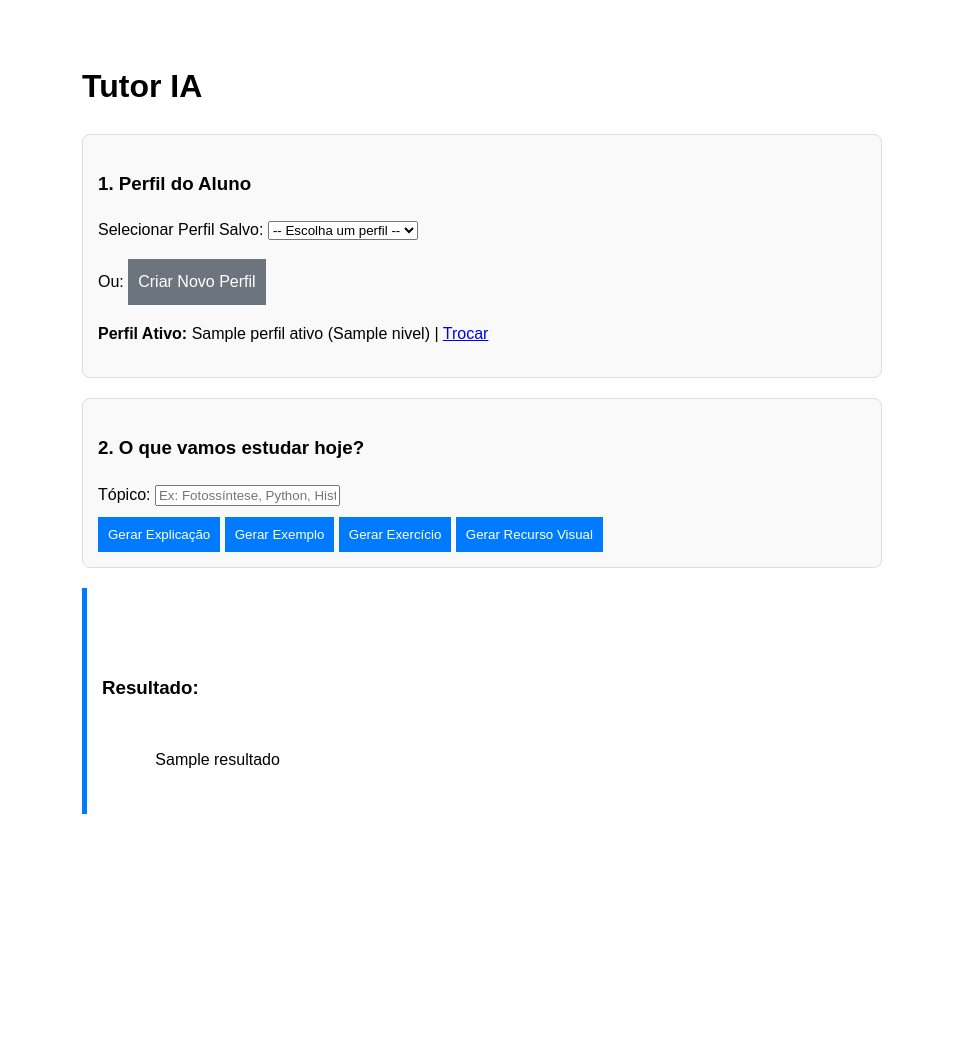
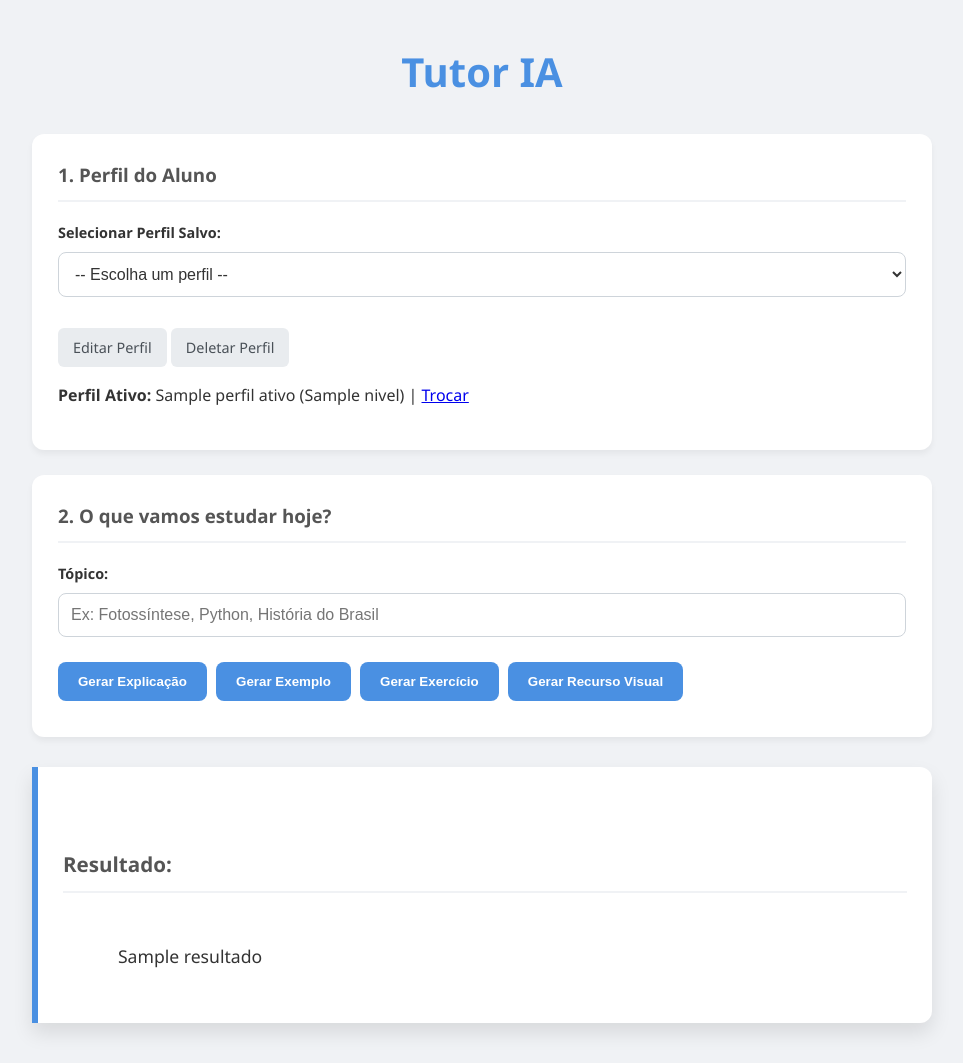
Before and after one commit to HebSP/personal-ia-teaching, a Flask app: template src/templates/index.html in a window 1280 px wide. Shown: the whole page, without its empty margins (158-1121 px from the left). Before the commit the page ends 814 px from the top, so only its background shows below. Run offline with Flask 3, Linux system fonts and the light colour scheme; the template is opened without the code that fills it: most values are stand-ins (such as "Sample title", 1, 10 or a date in 2020).

Commit message:
refactor(web): improved layout and styling for UI

```diff
--- a/src/app.py
+++ b/src/app.py
@@ -1,7 +1,8 @@
 import os
+import re
 from dotenv import load_dotenv
 from flask import Flask, render_template, request, session, redirect, url_for, flash
-from storage import listar_perfis, carregar_perfil, salvar_perfil
+from storage import atualizar_perfil, deletar_perfil, listar_perfis, carregar_perfil, salvar_perfil
 from generator import configurar_cliente, gerar_exemplo, gerar_exercicio, gerar_explicacao, gerar_visual
 
 load_dotenv()
@@ -15,6 +16,7 @@ def index():
     perfis = listar_perfis()
     resultado = None
     criando_perfil = request.args.get('novo_perfil') == '1'
+    deletar_solicitado = request.args.get('deletar_perfil') == '1'
 
     api_key = os.getenv("GEMINI_API_KEY")
     if not api_key:
@@ -22,6 +24,14 @@ def index():
         return render_template("index.html", perfis=perfis, resultado=None)
     client = configurar_cliente(api_key)
 
+
+    if deletar_solicitado:
+        perfil = session.get('perfil')
+        if perfil:
+            nome_para_deletar = perfil.get('nome')
+            deletar_perfil(nome_para_deletar)
+            session.pop('perfil', None)
+        return redirect(url_for('index'))
 
     if request.method == "POST":
         acao = request.form.get("acao")
@@ -33,26 +43,37 @@ def index():
 
         # Ação: Salvar Novo Perfil
         elif acao == "salvar_novo":
+
             novo_p = {
                 "nome": request.form.get("nome"),
                 "idade": int(request.form.get("idade")),
                 "nivel": request.form.get("nivel"),
                 "estilo_aprendizagem": request.form.get("estilo")
             }
-            salvar_perfil(novo_p)
+
+            if session.get('perfil'):
+                atualizar_perfil(session['perfil']['nome'], novo_p)
+            else:
+                salvar_perfil(novo_p)
+
             session['perfil'] = novo_p
             return redirect(url_for('index'))
+
+        elif acao == "deletar_perfil":
+            if session.get('perfil'):
+                deletar_perfil(session['perfil']['nome'])
+                session.pop('perfil', None)
 
         # Ação: Gerar Conteúdo
         elif acao in ["explicação", "exemplo", "exercício", "visual"]:
             topico = request.form.get("topico")
             perfil = session.get('perfil')
             if acao == "explicação":
-                resultado = gerar_explicacao(client, topico, perfil)
+                resultado = formatar_resultado(gerar_explicacao(client, topico, perfil))
             elif acao == "exemplo":
-                resultado = gerar_exemplo(client, topico, perfil)
+                resultado = formatar_resultado(gerar_exemplo(client, topico, perfil))
             elif acao == "exercício":
-                resultado = gerar_exercicio(client, topico, perfil)
+                resultado = formatar_resultado(gerar_exercicio(client, topico, perfil))
             elif acao == "visual":
                 resultado = gerar_visual(client, topico, perfil)
 
@@ -67,5 +88,18 @@ def limpar():
     session.pop('perfil', None)
     return redirect(url_for('index'))
 
+def formatar_resultado(texto):
+    # 1. Transforma Negrito: **texto** em <strong>texto</strong>
+    texto = re.sub(r'\*\*(.*?)\*\*', r'<strong>\1</strong>', texto)
+
+    # 2. Sub-tópicos (identados com 4 espaços):     * item -> <li class="sub-item">
+    # Procuramos por 4 espaços seguidos de asterisco
+    texto = re.sub(r'(?m)^ {4}[*|-]\s+(.*)$', r'<li class="sub-item">\1</li>', texto)
+
+    # 3. Tópicos principais (sem espaço no início): * item -> <li class="main-item">
+    texto = re.sub(r'(?m)^[*|-]\s+(.*)$', r'<li class="main-item">\1</li>', texto)
+
+    return texto
+
 if __name__ == "__main__":
     app.run(debug=True)
--- /dev/null
+++ b/src/static/style.css
@@ -0,0 +1,204 @@
+:root {
+    --primary-color: #4a90e2;
+    --primary-hover: #357abd;
+    --bg-color: #f0f2f5;
+    --text-color: #333;
+    --box-bg: #ffffff;
+    --input-bg: #ffffff;
+    --input-border: #ced4da;
+    --result-border: #4a90e2;
+    --border-radius: 12px;
+
+}
+
+@media (prefers-color-scheme: dark) {
+    :root {
+        --primary-color: #38bdf8;
+        --primary-hover: #0ea5e9;
+        --bg-color: #0f172a;
+        --text-color: #f1f5f9;
+        --box-bg: #1e293b;
+        --input-bg: #334155;
+        --input-border: #475569;
+        --result-border: #38bdf8;
+    }
+
+
+    .btn-primary {
+        color: #0f172a !important;
+        font-weight: 800;
+    }
+
+    h3 {
+        color: #94a3b8 !important;
+        border-bottom-color: #334155 !important;
+    }
+
+    .btn-secondary {
+        background: #334155;
+        color: #cbd5e1;
+    }
+}
+
+body {
+    font-family: 'Segoe UI', Roboto, Helvetica, Arial, sans-serif;
+    background-color: var(--bg-color);
+    color: var(--text-color);
+    max-width: 900px;
+    margin: 40px auto;
+    padding: 0 20px;
+    line-height: 1.6;
+}
+
+h1 {
+    text-align: center;
+    color: var(--primary-color);
+    font-size: 2.5rem;
+    margin-bottom: 30px;
+}
+
+h3 {
+    margin-top: 0;
+    color: #555;
+    border-bottom: 2px solid var(--bg-color);
+    padding-bottom: 10px;
+}
+
+.box {
+    background: var(--box-bg);
+    padding: 25px;
+    border-radius: var(--border-radius);
+    margin-bottom: 25px;
+    box-shadow: 0 4px 6px rgba(0,0,0,0.05);
+    border: none;
+}
+
+
+label {
+    display: block;
+    margin-bottom: 8px;
+    font-weight: 600;
+    font-size: 0.9rem;
+}
+
+input[type="text"],
+input[type="number"],
+select {
+    width: 100%;
+    padding: 12px;
+    margin-bottom: 15px;
+    background-color: var(--input-bg);
+    color: var(--text-color);
+    border: 1px solid var(--input-border);
+    border-radius: 8px;
+    box-sizing: border-box;
+    font-size: 1rem;
+    transition: all 0.3s ease;
+}
+
+input:focus, select:focus {
+    outline: none;
+    border-color: var(--primary-color);
+    box-shadow: 0 0 0 2px rgba(56, 189, 248, 0.2);
+}
+
+.box {
+    background: var(--box-bg);
+    border: 1px solid rgba(255, 255, 255, 0.05);
+}
+
+.btn-primary {
+    background: var(--primary-color);
+    color: white;
+    padding: 12px 20px;
+    border: none;
+    border-radius: 8px;
+    cursor: pointer;
+    font-weight: bold;
+    transition: background 0.3s ease;
+    margin-right: 5px;
+    margin-bottom: 10px;
+}
+
+.btn-primary:hover {
+    background: var(--primary-hover);
+}
+
+.btn-secondary {
+    background: #e9ecef;
+    color: #495057;
+    padding: 8px 15px;
+    border-radius: 6px;
+    text-decoration: none;
+    display: inline-block;
+    font-size: 0.9rem;
+    transition: all 0.2s;
+}
+
+.btn-secondary:hover {
+    background: #dee2e6;
+}
+
+.resultado {
+    white-space: pre-wrap;
+    background-color: var(--box-bg);
+    color: var(--text-color);
+    border-left: 6px solid var(--result-border);
+    padding: 25px;
+    margin-top: 30px;
+    border-radius: 0 var(--border-radius) var(--border-radius) 0;
+    box-shadow: 0 10px 20px rgba(0,0,0,0.1);
+    font-size: 1.1rem;
+}
+
+.alert-error {
+    padding: 15px;
+    margin: 10px 0;
+    margin-bottom: 20px;
+    border-radius: var(--border-radius);
+    border: 1px solid #f5c6cb;
+    background-color: #fee2e2;
+    color: #991b1b;
+    border: 1px solid #fecaca;
+    position: relative;
+
+}
+
+.resultado li {
+    list-style: none;
+    position: relative;
+    margin-bottom: 10px;
+}
+
+/* Estilo para Tópico Principal (Pai) */
+.resultado .main-item {
+    margin-left: 20px;
+    font-weight: 600;
+}
+.resultado .main-item::before {
+    content: "•"; /* Bolinha maior */
+    color: var(--primary-color);
+    font-weight: bold;
+    display: inline-block;
+    width: 1em;
+    margin-left: -1em;
+}
+
+/* Estilo para Sub-tópicos (Filho) - com mais recuo */
+.resultado .sub-item {
+    margin-left: 50px; /* Recuo maior */
+    font-size: 0.95rem;
+    font-weight: normal;
+}
+.resultado .sub-item::before {
+    content: "◦"; /* Bolinha vazada para diferenciar */
+    color: var(--primary-color);
+    display: inline-block;
+    width: 1em;
+    margin-left: -1em;
+}
+
+/* Destaca o strong dentro da lista */
+.resultado li strong {
+    color: var(--primary-color);
+}
--- a/src/templates/index.html
+++ b/src/templates/index.html
@@ -3,19 +3,13 @@
 <head>
     <meta charset="UTF-8">
     <title>Tutor IA</title>
-    <style>
-        body { font-family: sans-serif; max-width: 800px; margin: 20px auto; padding: 20px; line-height: 1.6; }
-        .box { border: 1px solid #ddd; padding: 15px; border-radius: 8px; margin-bottom: 20px; background: #f9f9f9; }
-        .btn-primary { background: #007bff; color: white; padding: 10px; border: none; cursor: pointer; }
-        .btn-secondary { background: #6c757d; color: white; padding: 10px; border: none; text-decoration: none; display: inline-block; }
-        .resultado { white-space: pre-wrap; background: #fff; border-left: 5px solid #007bff; padding: 15px; margin-top: 20px; }
-    </style>
+    <link rel="stylesheet" href="{{ url_for('static', filename='style.css') }}">
 </head>
 <body>
     {% with messages = get_flashed_messages(with_categories=true) %}
       {% if messages %}
         {% for category, message in messages %}
-          <div style="padding: 15px; margin: 10px 0; border: 1px solid #f5c6cb; background-color: #f8d7da; color: #721c24; border-radius: 5px; position: relative;">
+          <div class="alert-error">
             <span style="float:right; cursor:pointer;" onclick="this.parentElement.style.display='none';">&times;</span>
             <strong>Erro:</strong> {{ message }}
           </div>
@@ -38,22 +32,47 @@
                 </select>
                 <input type="hidden" name="acao" value="selecionar">
             </form>
-            <p>Ou: <a href="?novo_perfil=1" class="btn-secondary">Criar Novo Perfil</a></p>
+            {% if perfil_ativo %}
+                <p>
+                <a href="?novo_perfil=1" class="btn-secondary">Editar Perfil</a>
+                <a href="?deletar_perfil=1" class="btn-secondary" onclick="return confirm('Tem certeza que deseja deletar este perfil?');">Deletar Perfil</a></p>
+                </p>
+            {% else %}
+                <p>Ou: <a href="?novo_perfil=1" class="btn-secondary">Criar Novo Perfil</a></p>
+            {% endif %}
         {% else %}
             <form method="POST">
                 <input type="hidden" name="acao" value="salvar_novo">
-                <label>Nome:</label> <input type="text" name="nome" required>
-                <label>Idade:</label> <input type="number" name="idade" min="1" step="1" required>
+                <label>Nome:</label>
+                <input type="text" name="nome"
+                    value="{{ perfil_ativo.nome if perfil_ativo else '' }}"
+                    required >
+                <label>Idade:</label>
+                <input type="number" name="idade"
+                    value="{{ perfil_ativo.idade if perfil_ativo else '' }}"
+                    min="1" step="1" required>
+
                 <label>Nível:</label>
                 <select name="nivel">
-                    <option>Iniciante</option><option>Intermediário</option><option>Avançado</option>
+                    <option value="Iniciante" {{ 'selected' if perfil_ativo and perfil_ativo.nivel == 'Iniciante' else '' }}>Iniciante</option>
+                    <option value="Intermediário" {{ 'selected' if perfil_ativo and perfil_ativo.nivel == 'Intermediário' else '' }}>Intermediário</option>
+                    <option value="Avançado" {{ 'selected' if perfil_ativo and perfil_ativo.nivel == 'Avançado' else '' }}>Avançado</option>
                 </select>
-                <label>Estilo:</label>
+
+                <label>Estilo de Aprendizagem:</label>
                 <select name="estilo">
-                    <option>Visual</option><option>Auditivo</option><option>Leitura-Escrita</option><option>Cinestésico</option>
+                    {% set estilos = ["Visual", "Auditivo", "Leitura-Escrita", "Cinestésico"] %}
+                    {% for e in estilos %}
+                        <option value="{{ e }}" {{ 'selected' if perfil_ativo and perfil_ativo.estilo_aprendizagem == e else '' }}>{{ e }}</option>
+                    {% endfor %}
                 </select>
-                <button type="submit" class="btn-primary">Salvar e Selecionar</button>
-                <a href="{{ url_for('index') }}">Cancelar</a>
+
+                <div class="button-group">
+                    <button type="submit" class="btn-primary">
+                        {{ 'Salvar Alterações' if perfil_ativo else 'Criar Perfil' }}
+                    </button>
+                    <a href="{{ url_for('index') }}" class="btn-secondary">Cancelar</a>
+                </div>
             </form>
         {% endif %}
 
@@ -81,7 +100,7 @@
     {% if resultado %}
         <div class="resultado">
             <h3>Resultado:</h3>
-            {{ resultado }}
+            {{ resultado | safe }}
         </div>
     {% endif %}
 
```
Also changed, not shown: src/static/stile.css (deleted).
